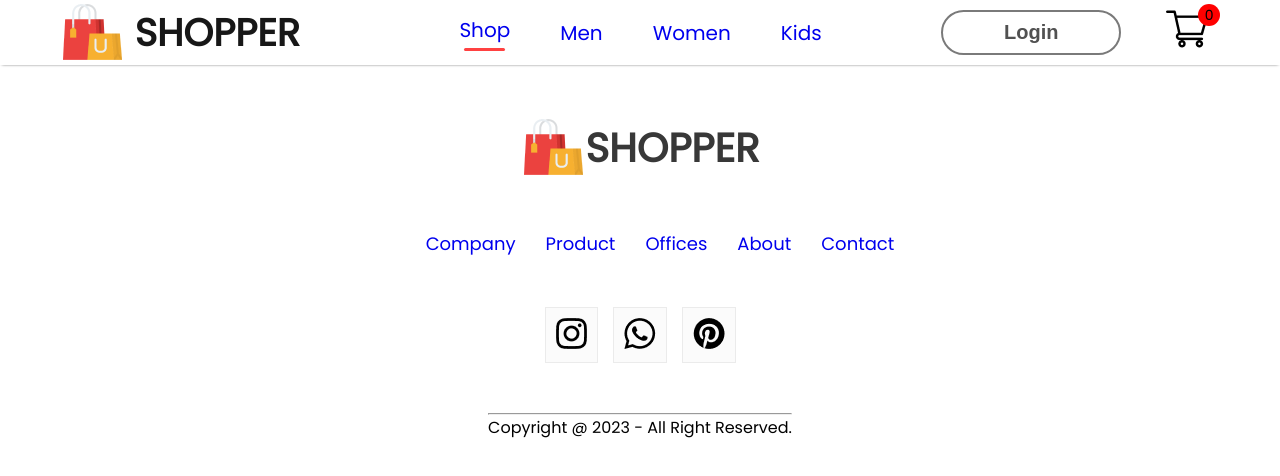
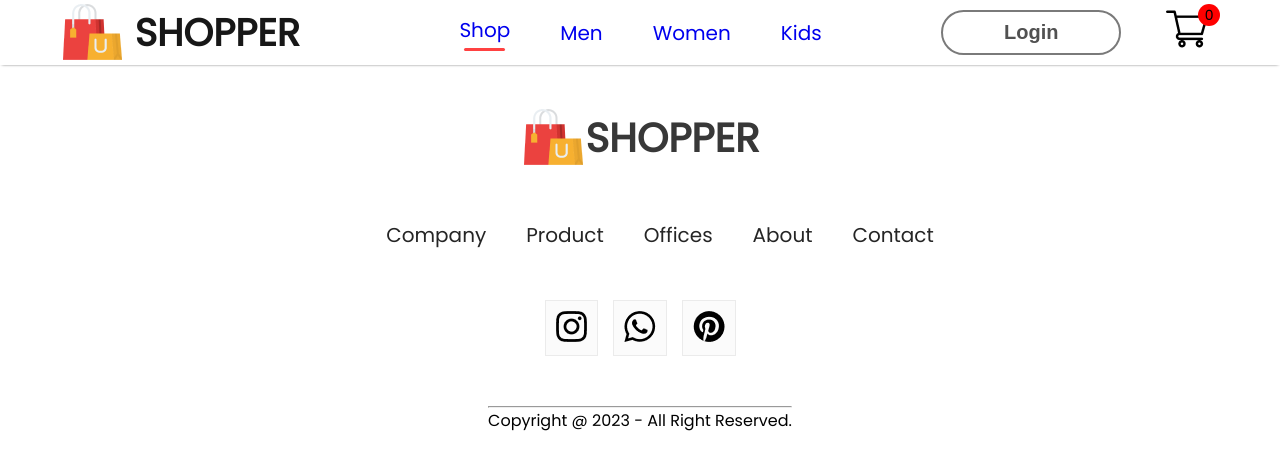
Before and after one commit to mohitdhanorkar/E-Commerce, a React (Create React App) app in the folder e-commerce/: page /login in a window 1280 px wide. Shown: the top 476 px of the page. Built offline with nearby package versions, Linux system fonts and the light colour scheme.

Commit message:
styling the footer

```diff
--- a/e-commerce/src/Components/Footer/Footer.css
+++ b/e-commerce/src/Components/Footer/Footer.css
@@ -4,7 +4,7 @@
     justify-content: center;
     align-items: center;
     gap: 50px;
-    margin-top: 50px;
+    margin-top: 40px;
 }
 .footer-logo{
     display: flex;
@@ -18,9 +18,9 @@
 .footer-links{
     display: flex;
     list-style: none;
-    gap: 30px;
+    gap: 40px;
     color: #252525;
-    font-size: 18px;
+    font-size: 20px;
 }
 .footer-links li{
     cursor: pointer;
--- a/e-commerce/src/Components/Footer/Footer.jsx
+++ b/e-commerce/src/Components/Footer/Footer.jsx
@@ -4,10 +4,10 @@ import footer_logo from "../Assets/logo.png";
 import instagram_icon from '../Assets/instagram_icon.png'
 import pintester_icon from '../Assets/pintester_icon.png'
 import whatsapp_icon from '../Assets/whatsapp_icon.png'
-import { Link } from 'react-router-dom'
+// import { Link } from 'react-router-dom'
 
 const Footer = () => {
-  const [link, setLink] = useState()
+  // const [link, setLink] = useState("")
 
   return (
     <div className="footer">
@@ -15,12 +15,20 @@ const Footer = () => {
         <img src={footer_logo} alt="" />
         <p>SHOPPER</p>
       </div>
+      {/* <ul className="footer-links">
+        <li onClick={()=> {setLink("company")}}><Link style={{ textDecoration: 'none'}} to='/company'>Company</Link>{link==="company"?<hr/>:<></>}</li>
+        <li onClick={()=> {setLink("product")}}><Link style={{ textDecoration: 'none'}} to='/product'>Product</Link>{link==="product"?<hr/>:<></>}</li>
+        <li onClick={()=> {setLink("offices")}}><Link style={{ textDecoration: 'none'}} to='/offices'>Offices</Link>{link==="offices"?<hr/>:<></>}</li>
+        <li onClick={()=> {setLink("about")}}><Link style={{ textDecoration: 'none'}} to='/about'>About</Link>{link==="about"?<hr/>:<></>}</li>
+        <li onClick={()=> {setLink("contact")}}><Link style={{ textDecoration: 'none'}} to='/contact'>Contact</Link>{link==="contact"?<hr/>:<></>}</li>
+      </ul> */}
+
       <ul className="footer-links">
-        <li onClick={()=> {setLink()}}><Link style={{ textDecoration: 'none'}} to='/company'>Company</Link>{link==="company"?<hr/>:<></>}</li>
-        <li onClick={()=> {setLink()}}><Link style={{ textDecoration: 'none'}} to='/product'>Product</Link>{link==="product"?<hr/>:<></>}</li>
-        <li onClick={()=> {setLink()}}><Link style={{ textDecoration: 'none'}} to='/offices'>Offices</Link>{link==="offices"?<hr/>:<></>}</li>
-        <li onClick={()=> {setLink()}}><Link style={{ textDecoration: 'none'}} to='/about'>About</Link>{link==="about"?<hr/>:<></>}</li>
-        <li onClick={()=> {setLink()}}><Link style={{ textDecoration: 'none'}} to='/contact'>Contact</Link>{link==="contact"?<hr/>:<></>}</li>
+        <li>Company</li>
+        <li>Product</li>
+        <li>Offices</li>
+        <li>About</li>
+        <li>Contact</li>
       </ul>
       <div className="footer-social-icon">
         <div className="footer-icon-container">
--- a/e-commerce/src/Components/Offers/Offers.css
+++ b/e-commerce/src/Components/Offers/Offers.css
@@ -2,7 +2,7 @@
     width: 65%;
     height: 45vh;
     margin: auto; /* Center horizontally */
-    margin-top: 110px;
+    margin-top: 120px;
     display: flex;
     padding: 0px 140px;
     margin-bottom: 150px;
--- a/e-commerce/src/Components/Popular/Popular.css
+++ b/e-commerce/src/Components/Popular/Popular.css
@@ -4,6 +4,7 @@
     align-items: center;
     gap: 10px;
     height: 90vh;
+    margin-top: 30px;
 }
 .popular h1{
     color: #171717;
```
